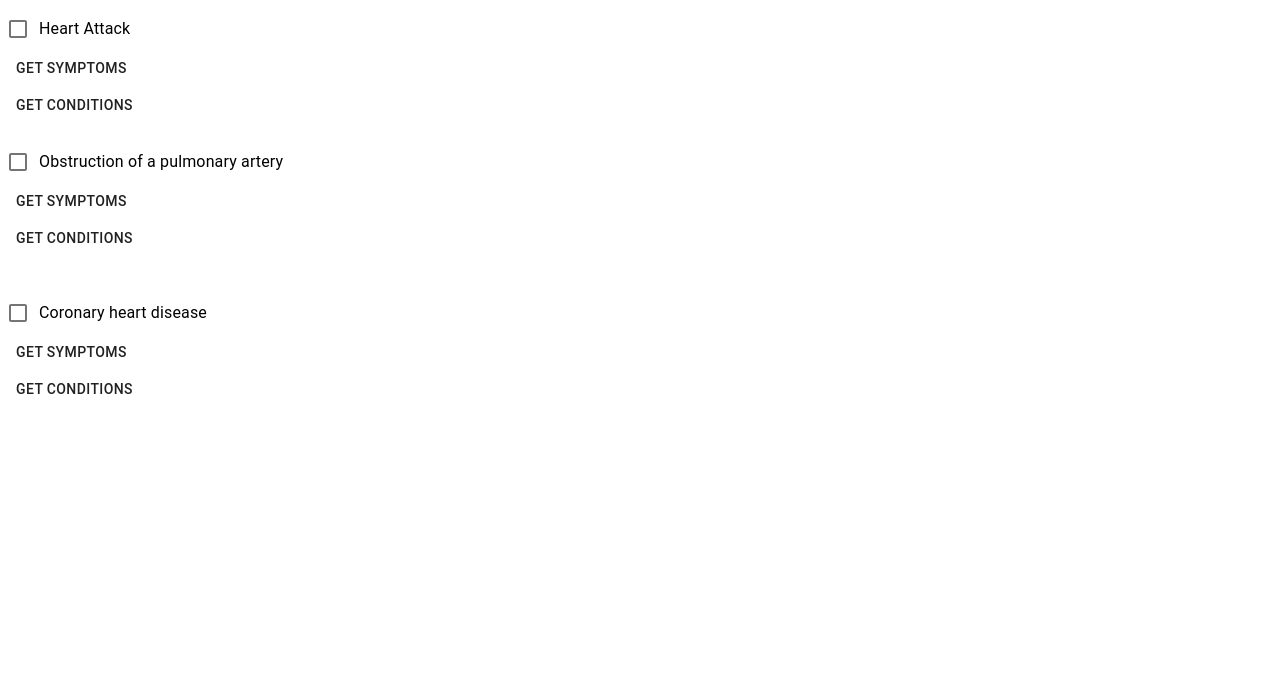
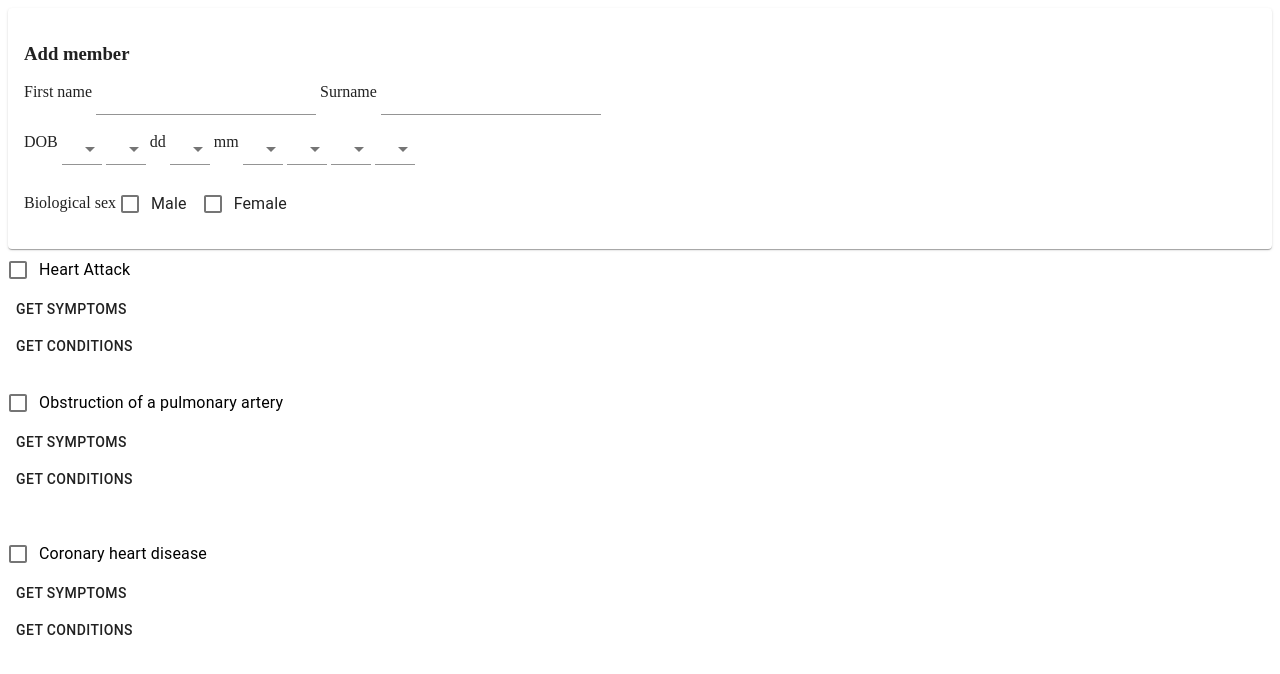
Before and after one commit to 0AlexZhong0/SouthernCrossSemanticApp, a React (Create React App) app in the folder client/: page / in a window 1280 px wide. Shown: the top 674 px of the page. Built offline with nearby package versions, Linux system fonts and the light colour scheme.

Commit message:
adding user registration details card

```diff
--- a/client/src/Components/MedicalForm.tsx
+++ b/client/src/Components/MedicalForm.tsx
@@ -1,7 +1,13 @@
 import * as React from "react";
+import Card from "@material-ui/core/Card";
+import CardContent from "@material-ui/core/CardContent";
 import CustomButton from "Components/Helpers/CustomButton";
 import CustomCheckBox from "Components/Helpers/CustomCheckBox";
 import { diagnoseConditionsFromSymptoms, getIssueId, getIssueInfo } from "SymptomCheckerApi/mainApi"
+import FormControl from "@material-ui/core/FormControl";
+import MenuItem from "@material-ui/core/MenuItem";
+import Select from "@material-ui/core/Select";
+import TextField from "@material-ui/core/TextField";
 
 interface IIssue {
   Issue: { Accuracy: number, ID: number, Name: string }
@@ -50,6 +56,130 @@ const MedicalForm = (): JSX.Element => {
 
   return (
     <React.Fragment>
+         <Card className = "userdetails">
+          <CardContent>
+             <h3>
+                 Add member
+             </h3>
+
+             <div>
+                 First name {" "}
+                 <TextField/>
+                 {" "}
+                 Surname {" "}
+                 <TextField/>
+             </div>
+
+             <br></br>
+
+             <div>
+                 DOB {" "}
+                <FormControl>
+                    <Select>
+                        <MenuItem value={0}>0</MenuItem>
+                        <MenuItem value={1}>1</MenuItem>
+                        <MenuItem value={2}>2</MenuItem>
+                        </Select>
+                </FormControl>
+                {" "}
+                <FormControl>
+                    <Select>
+                        <MenuItem value={0}>0</MenuItem>
+                        <MenuItem value={1}>1</MenuItem>
+                        <MenuItem value={2}>2</MenuItem>
+                        <MenuItem value={3}>3</MenuItem>
+                        <MenuItem value={4}>4</MenuItem>
+                        <MenuItem value={5}>5</MenuItem>
+                        <MenuItem value={6}>6</MenuItem>
+                        <MenuItem value={7}>7</MenuItem>
+                        <MenuItem value={8}>8</MenuItem>
+                        <MenuItem value={9}>9</MenuItem>
+                        </Select>
+                </FormControl>
+                 {" "}
+                 dd
+                 {" "}
+                 <FormControl>
+                    <Select>
+                        <MenuItem value={0}>1</MenuItem>
+                        <MenuItem value={1}>2</MenuItem>
+                        <MenuItem value={2}>3</MenuItem>
+                        <MenuItem value={3}>4</MenuItem>
+                        <MenuItem value={4}>5</MenuItem>
+                        <MenuItem value={5}>6</MenuItem>
+                        <MenuItem value={6}>7</MenuItem>
+                        <MenuItem value={7}>8</MenuItem>
+                        <MenuItem value={8}>9</MenuItem>
+                        <MenuItem value={9}>10</MenuItem>
+                        <MenuItem value={10}>11</MenuItem>
+                        <MenuItem value={11}>12</MenuItem>
+                        </Select>
+                </FormControl>
+                 {" "}
+                 mm
+                 {" "}
+                 <FormControl>
+                    <Select>
+                        <MenuItem value={0}>1</MenuItem>
+                        <MenuItem value={1}>2</MenuItem>
+                    </Select>
+                </FormControl>
+                {" "}
+                <FormControl>
+                    <Select>
+                        <MenuItem value={0}>1</MenuItem>
+                        <MenuItem value={1}>2</MenuItem>
+                        <MenuItem value={2}>3</MenuItem>
+                        <MenuItem value={3}>4</MenuItem>
+                        <MenuItem value={4}>5</MenuItem>
+                        <MenuItem value={5}>6</MenuItem>
+                        <MenuItem value={6}>7</MenuItem>
+                        <MenuItem value={7}>8</MenuItem>
+                        <MenuItem value={8}>9</MenuItem>
+                        </Select>
+                </FormControl>
+                {" "}
+                <FormControl>
+                    <Select>
+                        <MenuItem value={0}>1</MenuItem>
+                        <MenuItem value={1}>2</MenuItem>
+                        <MenuItem value={2}>3</MenuItem>
+                        <MenuItem value={3}>4</MenuItem>
+                        <MenuItem value={4}>5</MenuItem>
+                        <MenuItem value={5}>6</MenuItem>
+                        <MenuItem value={6}>7</MenuItem>
+                        <MenuItem value={7}>8</MenuItem>
+                        <MenuItem value={8}>9</MenuItem>
+                        </Select>
+                </FormControl>
+                {" "}
+                <FormControl>
+                    <Select>
+                        <MenuItem value={0}>1</MenuItem>
+                        <MenuItem value={1}>2</MenuItem>
+                        <MenuItem value={2}>3</MenuItem>
+                        <MenuItem value={3}>4</MenuItem>
+                        <MenuItem value={4}>5</MenuItem>
+                        <MenuItem value={5}>6</MenuItem>
+                        <MenuItem value={6}>7</MenuItem>
+                        <MenuItem value={7}>8</MenuItem>
+                        <MenuItem value={8}>9</MenuItem>
+                        </Select>
+                </FormControl>
+                 {" "}
+             </div>
+
+             <br></br>
+
+             <div>
+                 Biological sex
+                 {" "}
+                 <CustomCheckBox text="Male" />
+                 <CustomCheckBox text="Female" />
+             </div>
+
+        </CardContent>
+      </Card>
       <div>
         <CustomCheckBox text="Heart Attack" />
         <div>
```
